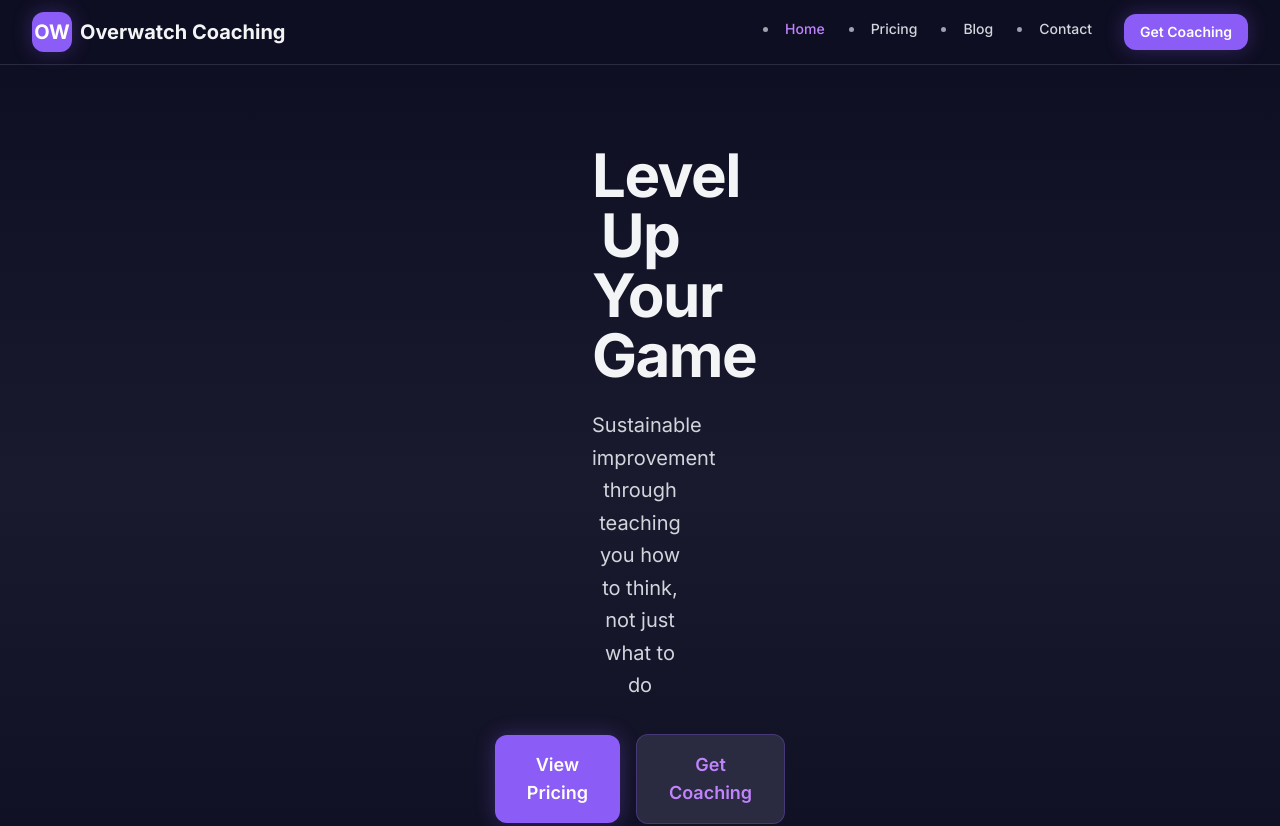
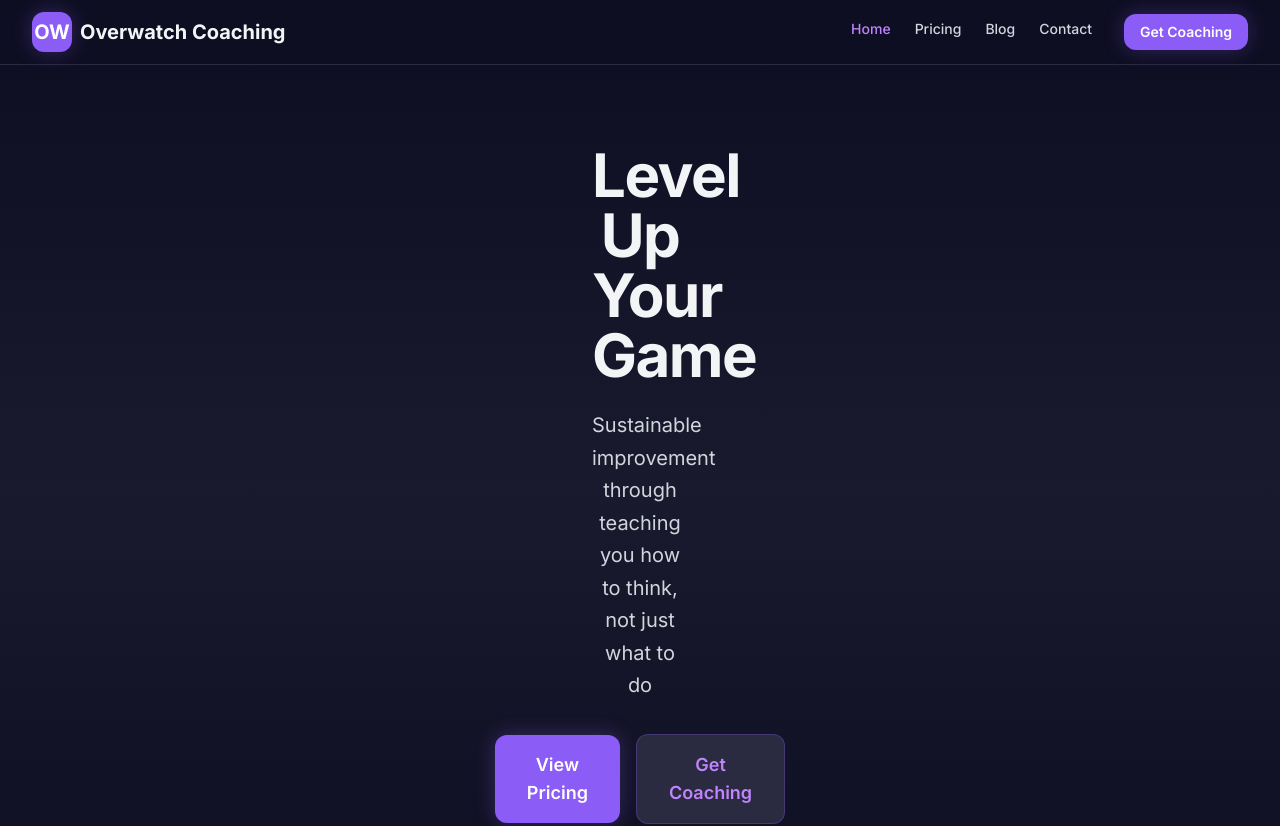
Before and after one commit to Grizzly-Endeavors/coaching-website, a Next.js app: page / in a window 1280 px wide. Shown: the top 826 px of the page. Built offline with nearby package versions, Linux system fonts and the light colour scheme.

Commit message:
Fix mobile navigation menu styling: remove dots and center text

```diff
--- a/components/layout/Header.tsx
+++ b/components/layout/Header.tsx
@@ -76,7 +76,7 @@ export const Header: React.FC<HeaderProps> = ({ className = '' }) => {
 
           {/* Desktop Navigation */}
           <div className="hidden md:flex items-center gap-8">
-            <ul className="flex items-center gap-6">
+            <ul className="flex items-center gap-6 list-none">
               {navLinks.map((link) => (
                 <li key={link.href}>
                   <Link
@@ -122,12 +122,12 @@ export const Header: React.FC<HeaderProps> = ({ className = '' }) => {
         {/* Mobile Menu */}
         {isMobileMenuOpen && (
           <div className="md:hidden py-4 border-t border-border">
-            <ul className="flex flex-col gap-2">
+            <ul className="flex flex-col gap-2 list-none">
               {navLinks.map((link) => (
                 <li key={link.href}>
                   <Link
                     href={link.href}
-                    className="block px-4 py-2 text-base font-medium text-gray-300 hover:text-purple-400 hover:bg-background-surface rounded-lg transition-colors duration-200"
+                    className="block px-4 py-2 text-base font-medium text-gray-300 hover:text-purple-400 hover:bg-background-surface rounded-lg transition-colors duration-200 text-center"
                     onClick={() => setIsMobileMenuOpen(false)}
                   >
                     {link.label}
```
